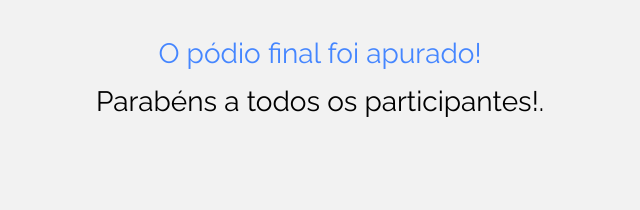
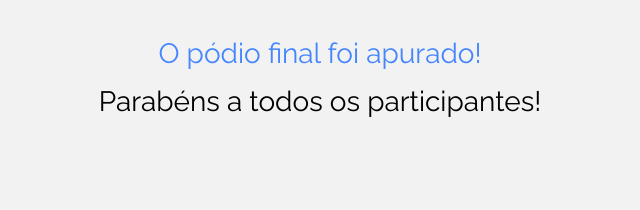
Before and after one commit to lpbio/lpbio.github.io, a plain HTML site: page index.html in a window 1280 px wide. Shown: the part 1263-1473 px from the top of the page, 320-960 px from the left. Drawn offline with Linux system fonts and the light colour scheme; some packages are replaced by stand-ins of ours; no server answers.

Commit message:
Add files via upload

```diff
--- a/index.html
+++ b/index.html
@@ -83,7 +83,7 @@
 				<br>
                 <h3 class="font-size:5em;font-weight:bolder"><a href="./results.html">O pódio final foi apurado!</a></h3>
 
-				<h3 class="font-size:5em;font-weight:bolder">Parabéns a todos os participantes!</a>.</h3>
+				<h3 class="font-size:5em;font-weight:bolder">Parabéns a todos os participantes!</a></h3>
               </div>
             </div>
           </div>
```
